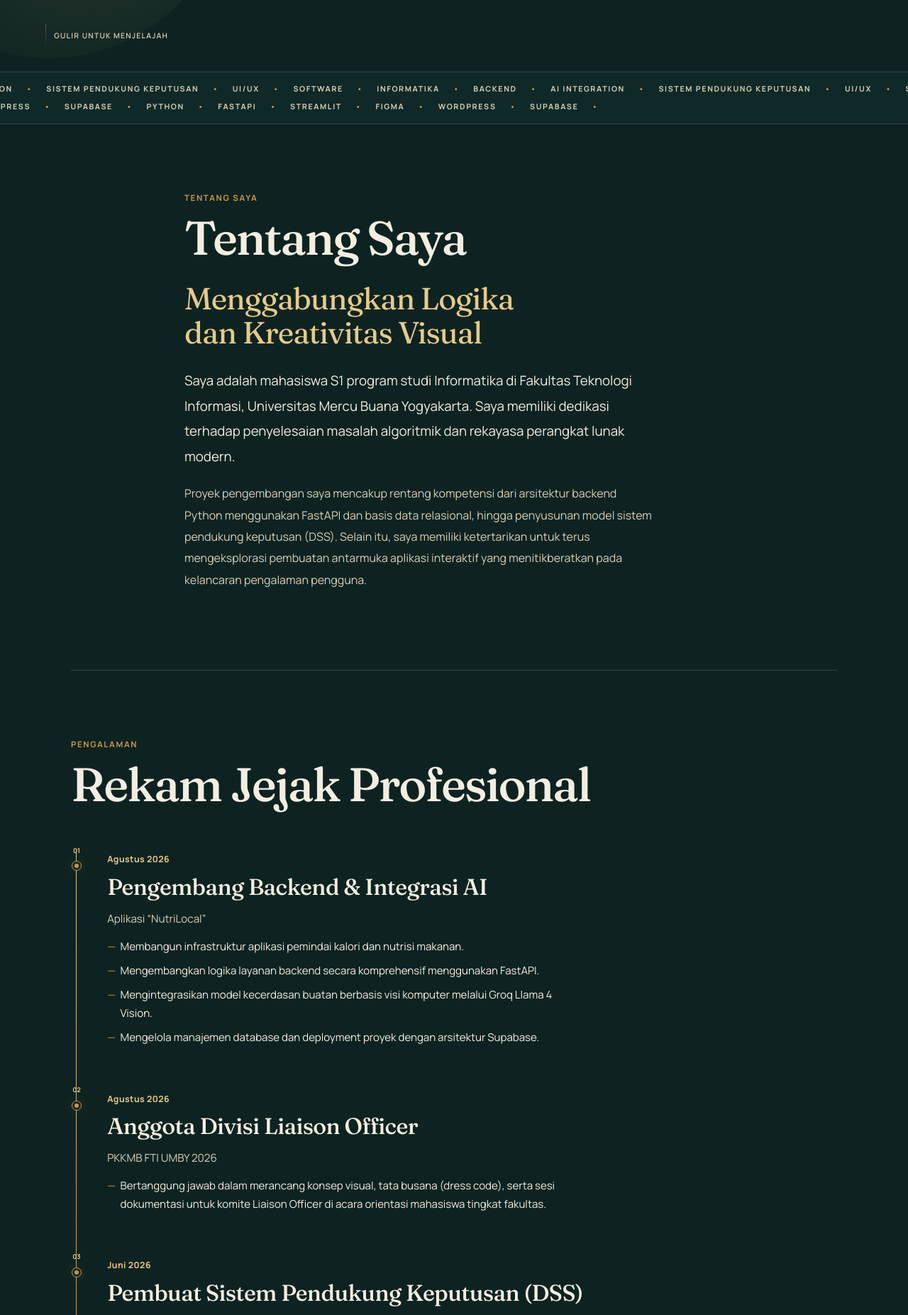
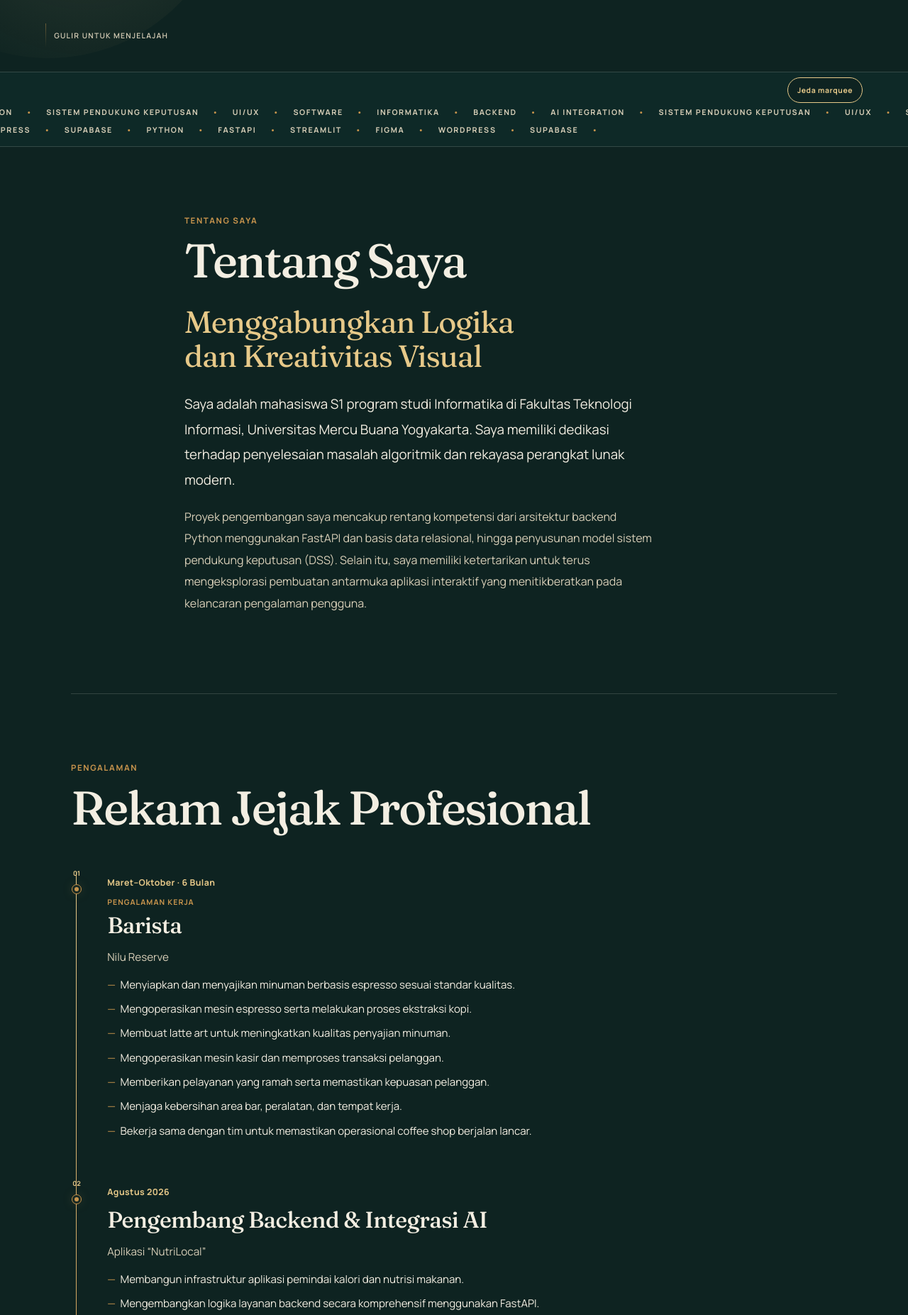
Before and after one commit to cialnoe/ayu-portfolio, a plain HTML site: page index.html in a window 1280 px wide. Shown: the part 851-2704 px from the top of the page at 71% size. Drawn offline with Linux system fonts and the light colour scheme.

Commit message:
Add files via upload

```diff
--- a/index.html
+++ b/index.html
@@ -434,11 +434,15 @@
         overflow: hidden;
         border-block: 1px solid var(--line);
         background: rgba(18, 51, 48, 0.44);
-        padding: 1.05rem 0;
+        padding: 3.1rem 0 1.05rem;
       }
       .marquee-toggle {
-        display: none;
         align-items: center;
+        position: absolute;
+        top: 0.45rem;
+        right: var(--gutter);
+        z-index: 2;
+        display: inline-flex;
         min-height: 2.25rem;
         padding: 0.45rem 0.8rem;
         border: 1px solid rgba(231, 201, 137, 0.4);
@@ -449,10 +453,19 @@
         letter-spacing: 0.06em;
         cursor: pointer;
       }
+      .marquee-toggle:hover,
+      .marquee-toggle[aria-pressed="true"] {
+        border-color: var(--gold-soft);
+        color: var(--gold-soft);
+      }
       .marquee-track {
         display: flex;
         width: max-content;
         animation: forward 18s linear infinite;
+        animation-play-state: paused;
+      }
+      .marquee.is-moving .marquee-track {
+        animation-play-state: running;
       }
       .marquee-track + .marquee-track {
         margin-top: 0.65rem;
@@ -646,6 +659,14 @@
         font-size: 0.77rem;
         font-weight: 700;
         letter-spacing: 0.035em;
+      }
+      .tl-category {
+        margin: 0.3rem 0 0.35rem;
+        color: var(--gold);
+        font-size: 0.66rem;
+        font-weight: 700;
+        letter-spacing: 0.1em;
+        text-transform: uppercase;
       }
       .tl-role {
         margin: 0.45rem 0 0.15rem;
@@ -1200,7 +1221,7 @@
           height: 24px;
         }
         .marquee {
-          padding: 0.85rem 0;
+          padding: 3.1rem 0 0.85rem;
         }
         .marquee-track + .marquee-track {
           margin-top: 0.4rem;
@@ -1346,7 +1367,6 @@
           padding-top: 3.1rem;
         }
         .marquee-track {
-          transform: none !important;
           animation: none !important;
         }
         .marquee-toggle:not([hidden]) {
@@ -1466,12 +1486,7 @@
         role="region"
         aria-label="Bidang yang tercantum dalam portofolio"
       >
-        <button
-          class="marquee-toggle"
-          type="button"
-          aria-pressed="false"
-          hidden
-        >
+        <button class="marquee-toggle" type="button" aria-pressed="false">
           Putar marquee
         </button>
         <div class="marquee-track" aria-hidden="true">
@@ -1552,6 +1567,44 @@
                 <span class="timeline-count">01</span
                 ><span class="timeline-dot"></span>
               </div>
+              <p class="tl-period">Maret–Oktober · 6 Bulan</p>
+              <p class="tl-category">Pengalaman Kerja</p>
+              <h3 class="tl-role">Barista</h3>
+              <p class="tl-org">Nilu Reserve</p>
+              <ul class="tl-list">
+                <li>
+                  Menyiapkan dan menyajikan minuman berbasis espresso sesuai
+                  standar kualitas.
+                </li>
+                <li>
+                  Mengoperasikan mesin espresso serta melakukan proses ekstraksi
+                  kopi.
+                </li>
+                <li>
+                  Membuat latte art untuk meningkatkan kualitas penyajian
+                  minuman.
+                </li>
+                <li>
+                  Mengoperasikan mesin kasir dan memproses transaksi pelanggan.
+                </li>
+                <li>
+                  Memberikan pelayanan yang ramah serta memastikan kepuasan
+                  pelanggan.
+                </li>
+                <li>
+                  Menjaga kebersihan area bar, peralatan, dan tempat kerja.
+                </li>
+                <li>
+                  Bekerja sama dengan tim untuk memastikan operasional coffee
+                  shop berjalan lancar.
+                </li>
+              </ul>
+            </article>
+            <article class="timeline-item reveal">
+              <div class="timeline-marker" aria-hidden="true">
+                <span class="timeline-count">02</span
+                ><span class="timeline-dot"></span>
+              </div>
               <p class="tl-period">Agustus 2026</p>
               <h3 class="tl-role">Pengembang Backend &amp; Integrasi AI</h3>
               <p class="tl-org">Aplikasi &ldquo;NutriLocal&rdquo;</p>
@@ -1576,7 +1629,7 @@
             </article>
             <article class="timeline-item reveal">
               <div class="timeline-marker" aria-hidden="true">
-                <span class="timeline-count">02</span
+                <span class="timeline-count">03</span
                 ><span class="timeline-dot"></span>
               </div>
               <p class="tl-period">Agustus 2026</p>
@@ -1592,7 +1645,7 @@
             </article>
             <article class="timeline-item reveal">
               <div class="timeline-marker" aria-hidden="true">
-                <span class="timeline-count">03</span
+                <span class="timeline-count">04</span
                 ><span class="timeline-dot"></span>
               </div>
               <p class="tl-period">Juni 2026</p>
@@ -1615,7 +1668,7 @@
             </article>
             <article class="timeline-item reveal">
               <div class="timeline-marker" aria-hidden="true">
-                <span class="timeline-count">04</span
+                <span class="timeline-count">05</span
                 ><span class="timeline-dot"></span>
               </div>
               <p class="tl-period">Mei 2026</p>
@@ -1632,7 +1685,7 @@
             </article>
             <article class="timeline-item reveal">
               <div class="timeline-marker" aria-hidden="true">
-                <span class="timeline-count">05</span
+                <span class="timeline-count">06</span
                 ><span class="timeline-dot"></span>
               </div>
               <p class="tl-period">September 2025</p>
@@ -2029,8 +2082,10 @@
         function initMarqueeMotion() {
           const marquee = document.querySelector(".marquee");
           const toggle = marquee.querySelector(".marquee-toggle");
-          if (!reducedMotion.matches) return;
-          toggle.hidden = false;
+          const startPlaying = !reducedMotion.matches;
+          marquee.classList.toggle("is-moving", startPlaying);
+          toggle.setAttribute("aria-pressed", String(startPlaying));
+          toggle.textContent = startPlaying ? "Jeda marquee" : "Putar marquee";
           toggle.addEventListener("click", () => {
             const playing = toggle.getAttribute("aria-pressed") !== "true";
             toggle.setAttribute("aria-pressed", String(playing));
```
